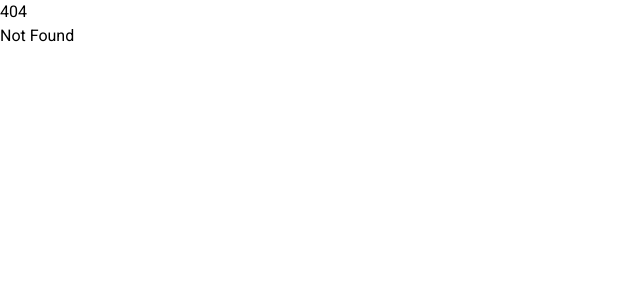
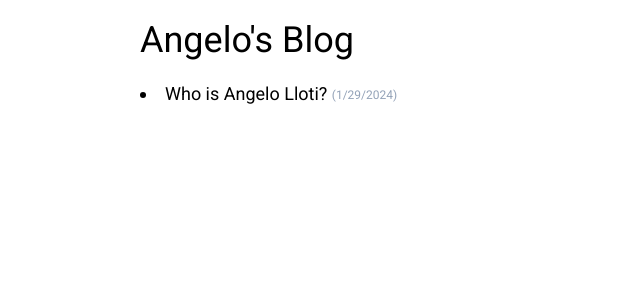
Before and after one commit to xDimGG/angelolloti, a SvelteKit app: page /blog in a window 1280 px wide. Before the commit this address had no page. Shown: the top 300 px of the page, without its empty margins (0-640 px from the left). Built offline with nearby package versions, Linux system fonts and the light colour scheme.

Commit message:
add first blog post

```diff
--- a/package.json
+++ b/package.json
@@ -23,6 +23,8 @@
   },
   "type": "module",
   "dependencies": {
+    "@tailwindcss/typography": "^0.5.10",
+    "marked": "^11.2.0",
     "swiper": "^10.2.0"
   }
 }
--- /dev/null
+++ b/posts/me.md
@@ -0,0 +1,57 @@
+{
+	"title": "Who is Angelo Lloti?",
+	"date": 1706565915390
+}
+---
+
+Thanks for asking. My name's Angelo. My favorite color is purple. My birthday is December 1st. I like the following things.
+
+- Bicycles (repairing and riding)
+- Caffeine
+- Computers (building, fixing, and using)
+- Mathematics (mostly number theory)
+- Solving Pointless Problems \(Advent of Code, Codeforces, Leetcode, Project Euler\)
+- Teaching (mainly through YouTube videos)
+- Web Scraping
+
+I like other things too; these are just the main ones.
+
+## Games
+I used to play video games a lot. I don't really play them any more. In case you play/have played games, here is a list of my top 5.
+
+#### #5: Bloons TD 1 through 6 (151 hours on Steam, many more on mobile)
+I have played this game on Cool Math Games in elementary school all the way through college. Isn't it just great watching monkeys throw darts at ballons?
+
+#### #4: Grand Theft Auto V (968 hours on Steam, ~200 hours on Xbox 360)
+Super fun story mode. Super fun online mode. It's hard not to love this game.
+
+#### #3: Minecraft (countless hours)
+My childhood was basically just Minecraft and my time spent with friends on this game. It's a great game that encouraged me to be more creative. It also introduced me to hosting my own game server and using a command line.
+
+#### #2: Counter-Strike: Global Offensive (2,088 hours on Steam)
+I have way too many hours on this game. It would be strange if it wasn't in my top 5. There are so many areas to improve upon in this game (aiming, movement, communication, utility usage, economy) and so many community servers and game modes that you can spend hundreds or maye even thousands of hours on (like I have done).
+
+#### #1: Terraria (628 hours on Steam)
+Terraria is a sick fucking game. You can ride a unicorn, shoot a rainbow gun, invert your screen, and fight Cthulu all at the same time. The amount of bosses in this game is great and if you ever by the slightest chance get bored of the game's base content, the mods are even more incredible. Such a fun game with so many good memories.
+
+## What I Mostly Do
+I write code. The result of that code is in the form of a webpage like the one you see right now. Sometimes it's a [chat bot](https://github.com/xDimGG/starboard) which you can interact with through Discord. Sometimes it's a [Tampermonkey script](https://github.com/xDimGG/xdimgg.github.io/blob/master/remove-youtube-end-cards/endcard.user.js) that modifies your webpage. Sometimes it's an [NPM package](https://www.npmjs.com/package/steamapi) that conveniently wraps an API for you. Sometimes it's code that [solves a problem](https://github.com/xDimGG/aoc-solutions). Sometimes it's [code](https://gist.github.com/xDimGG/cc5d80bb2512f2525dd9f52fe4749a32) that scrapes an airline site and gets the best prices for a round flight in a range of dates. Sometimes it's a [GitHub Action](https://recurse-eats.dim.codes/) with a cron task that scrapes Uber eats for BOGO deals in some particular area.
+
+## Bikes
+I like taking things apart and putting them back together. Sometimes I break that thing in the process. I had a fairly rusty 6-year-old mountain bike that was left out in the rain for many college semesters. Here it is after I took it apart, removed a bunch of rust, spray painted some bits, and gave it some new grease, handlebars, pedals, and a chain.
+
+![my mountain bike after repairing it](/bike_post_repair.jpeg)
+
+I managed to strip all the threads in both crank arms, lose a cable routing plastic bit, and lose a spring in the process. Patched it up with duct tape and the bike rides well. If you need a mechanic, hit me up.
+
+## Computers
+I got into building computers because I wanted to play computer games but I was only 11 so I didn't have much money. I explicitly asked my family not to buy me presents and instead to only give me money. Having 6 aunts meant that I was sure to be rich. Thanks to Linus Tech Tips, after collecting a healthy $600, I ordered all the parts that fit my budget. I got myself a brand spanking new R9 380 GPU, an i5-6500 CPU, and [some other parts](https://pcpartpicker.com/user/DimMagician00/saved/#view=PPmMnQ). That's right, a whole 4GB of VRAM. Certainly enough to run Minecraft and CS:GO. With Linus Sebastian by my side, I was able to put together a beast of a computer that would serve me for years to come. In fact, I still use that same graphics card in my PC 9 years later.
+
+## Teaching
+I've always liked teaching. I don't really have much public content to show for it; mostly just one-on-ones. I have a [YouTube channel](https://www.youtube.com/channel/UCshYVJHJid6Eniih46Ov5QQ) where I sometimes upload coding tutorials.
+
+## Mathematics
+I've always had good grades in math class. This led me to pay attention since I felt like it was the only subject I could understand. Or maybe I understood it because it was the only subject I paid attention in. Who knows. Chicken and egg. I like doing math problems from time to time and have recently done a lot of [Project Euler](https://projecteuler.net/) problems.
+
+## Conclusion
+I hope you've enjoyed my ramblings and now know a bit more about me. To summarize, I like solving problems, be it mechanical, mathematical, or computational ones. If I don't understand something, I strive to understand it eventually. I have my vices like caffeine and YouTube. I want to know why we exist and how we got here. I want to learn everything but am aware that humans don't live long enough to do that. Anyways, thanks for reading. Bye for now 👋
--- a/src/routes/+layout.js
+++ b/src/routes/+layout.js
@@ -1 +1,2 @@
 export const prerender = true;
+export const trailingSlash = 'always';
--- a/src/routes/Sections.svelte
+++ b/src/routes/Sections.svelte
@@ -26,7 +26,7 @@ onMount(async () => {
 
 	fetch('https://gh-pinned-repos.egoist.dev/?username=xdimgg')
 		.then(res => res.json())
-		.then(j => pinned = j)
+		.then(j => pinned = j.length > 1 ? j : fallbackPinned)
 		.catch(() => pinned = fallbackPinned);
 });
 
@@ -38,6 +38,9 @@ register();
 
 <div class="sections">
 	<div class="h-screen flex flex-col items-center">
+		<div class="w-full text-right">
+			<a class="text-white bg-green-400 bg-opacity-75 underline text-lg py-1 px-2 rounded-bl-md" href="/blog">blog</a>
+		</div>
 		<div class="w-full mx-auto flex-grow flex flex-col-reverse md:flex-row items-center justify-center md:justify-around">
 			<div>
 				<!-- padding to vertically center Angelo Lloti -->
--- /dev/null
+++ b/src/routes/blog/+page.server.js
@@ -0,0 +1,18 @@
+import { error } from '@sveltejs/kit';
+import { readdirSync, readFileSync } from 'fs';
+import { join } from 'path';
+import { marked } from 'marked';
+
+const DIR = './posts/';
+const posts = readdirSync(DIR).map(f => {
+	const content = readFileSync(join(DIR, f), 'utf-8');
+	const id = f.split('.')[0];
+	const data = JSON.parse(content.split('---\n')[0]);
+
+	return { id, ...data };
+}).sort((a, b) => b.date - a.date);
+
+export const load = () => ({ posts });
+// export const prerender = true;
+
+// export const prerender = true;
--- /dev/null
+++ b/src/routes/blog/+page.svelte
@@ -0,0 +1,17 @@
+<script>
+export let data;
+</script>
+
+<div class="h-screen w-screen dark:bg-slate-900">
+	<div class="container lg:max-w-[1000px] mx-auto dark:text-white">
+		<span class="block text-4xl py-5">Angelo's Blog</span>
+		<ul class="list-disc list-inside">
+			{#each data.posts as { id, title, date }}
+			<li class="text-lg hover:underline">
+				<a href="/blog/{id}">{title}</a>
+				<span class="text-slate-400 dark:text-opacity-40 dark:text-white text-xs align-middle">({new Date(date).toLocaleDateString()})</span>
+			</li>
+			{/each}
+		</ul>
+	</div>
+</div>
--- /dev/null
+++ b/src/routes/blog/[slug]/+page.server.js
@@ -0,0 +1,23 @@
+import { error } from '@sveltejs/kit';
+import { readdirSync, readFileSync } from 'fs';
+import { join } from 'path';
+import { marked } from 'marked';
+
+const DIR = './posts/';
+const posts = new Map(readdirSync(DIR).map(f => {
+	const content = readFileSync(join(DIR, f), 'utf-8');
+	const id = f.split('.')[0];
+	const [meta, ...md] = content.split('---\n');
+	const data = JSON.parse(meta);
+
+	return [id, { ...data, content: marked.parse(md.join('---\n')) }];
+}));
+
+export const load = async ({ params: { slug } }) => {
+	if (posts.has(slug))
+		return posts.get(slug);
+
+	error(404, 'Not found');
+}
+
+// export const prerender = true;
--- /dev/null
+++ b/src/routes/blog/[slug]/+page.svelte
@@ -0,0 +1,20 @@
+<script>
+export let data;
+</script>
+
+<div class="min-h-screen w-screen dark:bg-slate-900 py-8">
+	<div class="prose prose-img:max-h-[80vh] lg:max-w-[1000px] prose-gray  dark:prose-invert mx-auto">
+		<div class="flex justify-between">
+			<h1 class="mb-0">{data.title}</h1>
+			<div class="text-white block text-xs text-right text-opacity-50">
+				<span>
+					{new Date(data.date).toDateString().split(' ').slice(1).join(' ')}
+				</span>
+				<br>
+				<a href="/blog/" class="text-white text-opacity-50 pt-2 block">other stuff</a>
+			</div>
+		</div>
+
+		{@html data.content}
+	</div>
+</div>
--- a/tailwind.config.cjs
+++ b/tailwind.config.cjs
@@ -2,14 +2,16 @@ const plugin = require('tailwindcss/plugin');
 
 /** @type {import('tailwindcss').Config}*/
 const config = {
-  content: ["./src/**/*.{html,js,svelte,ts}"],
+	content: ["./src/**/*.{html,js,svelte,ts}"],
 
-  theme: {
-    extend: {
-    },
-  },
+	theme: {
+		extend: {
+		},
+	},
 
-  plugins: [],
+	plugins: [
+		require('@tailwindcss/typography'),
+	],
 };
 
 module.exports = config;
```
Also changed, not shown: static/bike_post_repair.jpeg (added), 1 other file (tests, documents, lock files or other folders).
